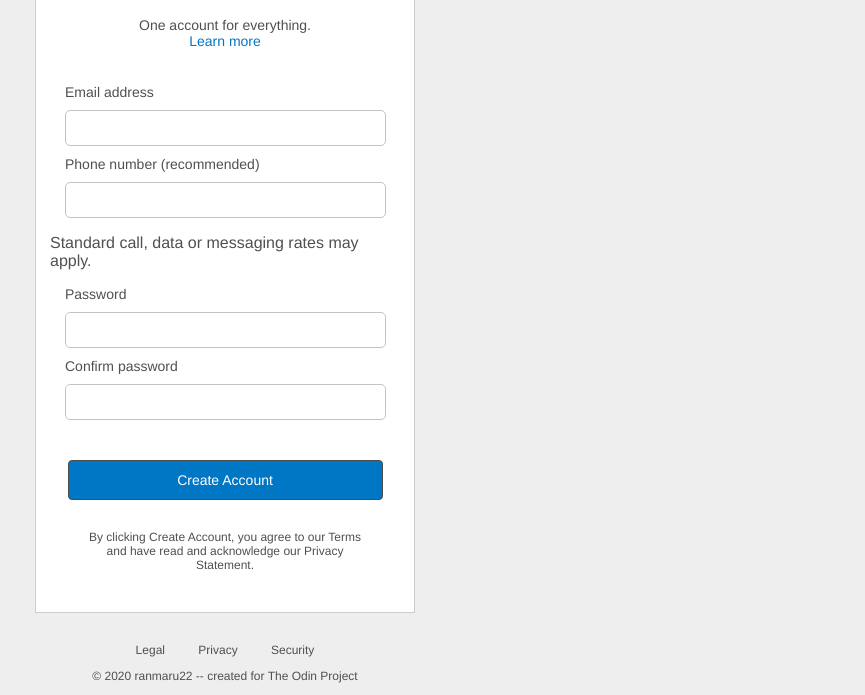
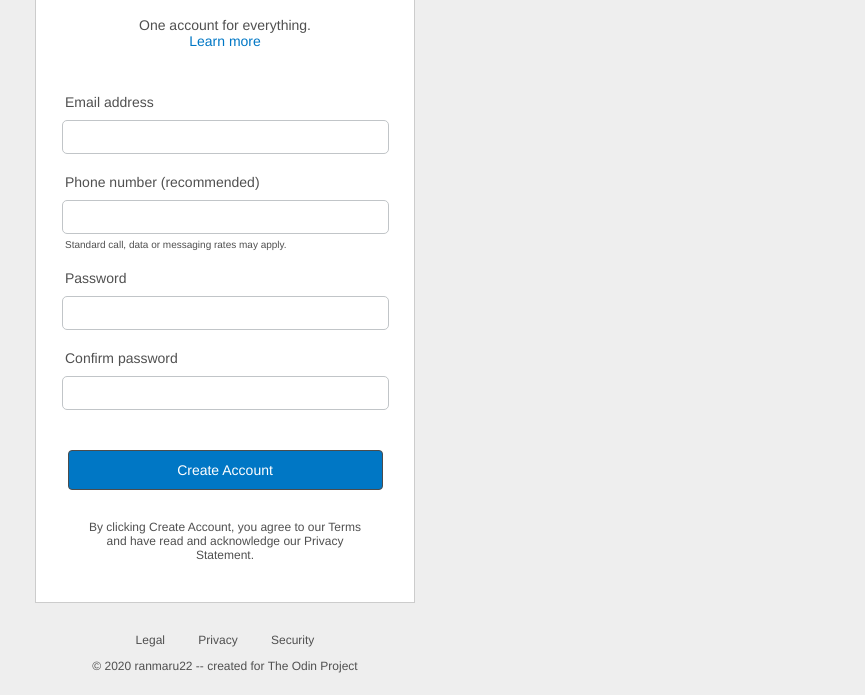
Before and after one commit to ranmaru22/the_odin_project, a plain HTML site: page forms-practice/index.html in a window 1280 px wide. Shown: the part 169-864 px from the top of the page, without its empty margins (415-1280 px from the left). Drawn offline with Linux system fonts and the light colour scheme.

Commit message:
Add styling for valid/invalid forms

```diff
--- a/forms-practice/main.css
+++ b/forms-practice/main.css
@@ -72,20 +72,33 @@ main h1 {
 #signup-form fieldset label {
     text-align: left;
     font-size: 14px;
-    margin: 10px;
+    margin: 20px 10px 10px;
     padding-left: 5px;
 }
 #signup-form fieldset input {
     margin: 10px auto;
+    padding: 0 5px;
     width: 90%;
     font-size: 16px;
     line-height: 32px;
+    outline: none;
     border: 1px solid #C1C5C8;
     border-radius: 5px;
 }
 #signup-form fieldset input:focus {
-    outline: 1px solid rgba(82, 168, 236, 0.8);
-    box-shadow: 0 1px 1px rgba(0, 0, 0, 0.075) inset, 0 0 8px rgba(82, 168, 236, 0.6)
+    border: 1px solid rgba(82, 168, 236, 0.8);
+    box-shadow: 0 1px 1px rgba(0, 0, 0, 0.075) inset, 0 0 8px rgba(82, 168, 236, 0.6);
+}
+#signup-form fieldset input:invalid {
+    border: 1px solid red;
+    border-radius: 5px;
+}
+#signup-form fieldset input:valid:not(:focus) {
+    color: green;
+}
+.phone-info {
+    font-size: 10px;
+    margin: -5px 15px 0;
 }
 .button-wrapper {
     margin-top: 40px;
```
